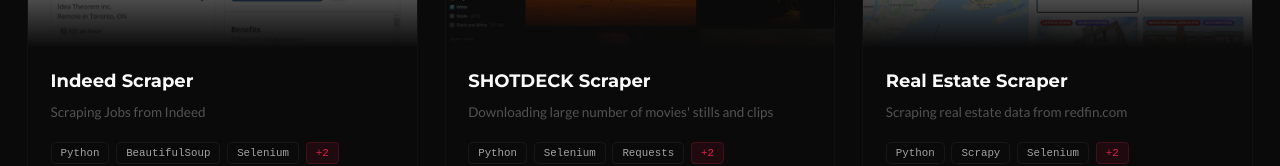
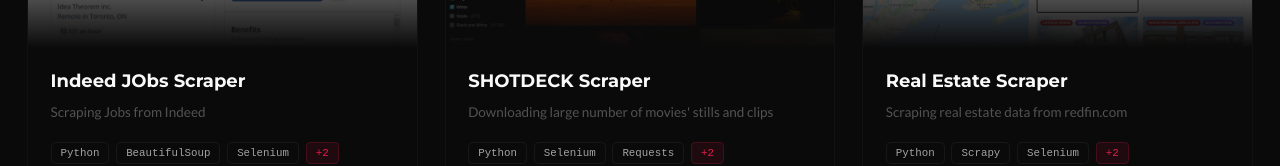
Before and after one commit to talhapythoneer/talhapythoneer-portfolio, a Next.js app: page /portfolio in a window 1280 px wide. Shown: the part 627-793 px from the top of the page. Built offline with nearby package versions, Linux system fonts and the light colour scheme.

Commit message:
Update project title from 'Indeed Scraper' to 'Indeed JObs Scraper'

```diff
--- a/data/projects.ts
+++ b/data/projects.ts
@@ -15,7 +15,7 @@
   {
     id: 1,
     projectType: "Web Scraping",
-    title: "Indeed Scraper",
+    title: "Indeed JObs Scraper",
     imagePath: "/assets/img/projects/indeed.png",
     shortDescription: "Scraping Jobs from Indeed",
     toolsStack: ["Python", "BeautifulSoup", "Selenium", "Pandas", "Requests"],
```
